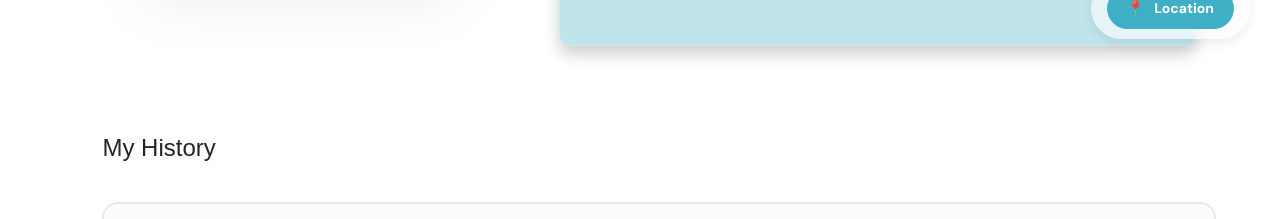
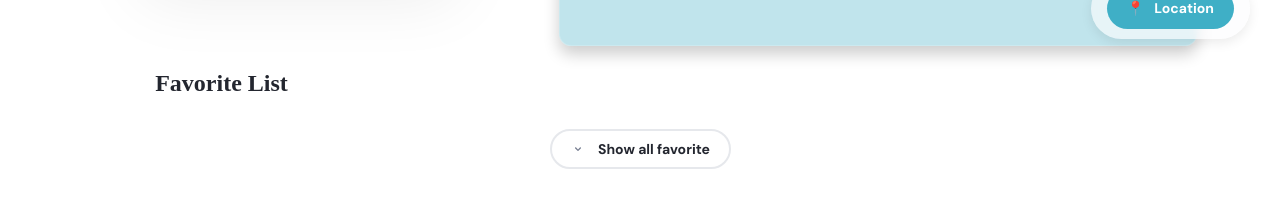
Before and after one commit to AbdalrahmanEmara/3la-Fein, a React (Vite) app: page /profile in a window 1280 px wide. Shown: the part 731-950 px from the top of the page. Built offline with nearby package versions, Linux system fonts and the light colour scheme; sample sign-in values are in the browser's storage.

Commit message:
add favourite list and logic

```diff
--- /dev/null
+++ b/src/Componets/FavList/favoriteList.jsx
@@ -0,0 +1,98 @@
+import DiscoverCards from "../discoverCards/discoverCards";
+import Style from "./favoriteList.module.css";
+import { useState, useEffect } from "react";
+import { motion, AnimatePresence } from "framer-motion";
+import CardDDetailes from "../CardDetails/CardDDetailes";
+
+function FavoriteList(favoriteList) {
+  const listLength = favoriteList?.favoriteList?.length || 0;
+  const [c, setC] = useState(0);
+  const [favoriteBatch, setFavoriteBatch] = useState([]);
+  const [showCard, setShowCard] = useState(false);
+  const [selectedRestaurant, setSelectedRestaurant] = useState(null);
+
+  const Button = () => {
+    if (c === 1) {
+      setC(0);
+    } else {
+      setC(1);
+    }
+  };
+
+  useEffect(() => {
+    if (
+      favoriteList?.favoriteList &&
+      Array.isArray(favoriteList.favoriteList)
+    ) {
+      if (c) {
+        setFavoriteBatch(favoriteList.favoriteList.slice(0, listLength));
+      } else {
+        setFavoriteBatch(favoriteList.favoriteList.slice(0, 5));
+      }
+    } else {
+      setFavoriteBatch([]);
+    }
+  }, [c]);
+
+  return (
+    <div className={Style.favoriteList}>
+      <p
+        style={{ font: '600 24px "Poppins"', color: "#23262F", width: "100%" }}
+      >
+        Favorite List
+      </p>
+
+      {favoriteBatch.map((favoriteList) => (
+        <DiscoverCards
+          name={favoriteList.name}
+          image={favoriteList.image}
+          category={favoriteList.category}
+          rating={favoriteList.rating}
+          visitors={favoriteList.visitors}
+          isOpen={favoriteList.isOpen}
+          openDate={favoriteList.openDate}
+          id={favoriteList.id}
+          onCardClick={() => {
+            setSelectedRestaurant(favoriteList);
+            setShowCard(true);
+          }}
+          key={favoriteList.id}
+        />
+      ))}
+
+      <div className={Style.favoriteButtonContainer}>
+        <div onClick={Button} className={Style.favoriteButton}>
+          <svg
+            className={c ? `${Style.flipArrow}` : ""}
+            xmlns="http://www.w3.org/2000/svg"
+            width="16"
+            height="16"
+            viewBox="0 0 16 16"
+            fill="none"
+          >
+            <path
+              fill-rule="evenodd"
+              clip-rule="evenodd"
+              d="M10.8047 6.5286C10.5444 6.26825 10.1223 6.26825 9.86193 6.5286L8 8.39052L6.13807 6.5286C5.87772 6.26825 5.45561 6.26825 5.19526 6.5286C4.93491 6.78894 4.93491 7.21105 5.19526 7.4714L7.5286 9.80474C7.78894 10.0651 8.21105 10.0651 8.4714 9.80474L10.8047 7.4714C11.0651 7.21105 11.0651 6.78894 10.8047 6.5286Z"
+              fill="#777E91"
+            />
+          </svg>
+
+          <p style={{ margin: "0px" }}>
+            {c ? "Show less" : "Show all favorite"}
+          </p>
+        </div>
+      </div>
+      <AnimatePresence>
+        {showCard && (
+          <CardDDetailes
+            data={selectedRestaurant}
+            onClose={() => setShowCard(false)}
+          />
+        )}
+      </AnimatePresence>
+    </div>
+  );
+}
+
+export default FavoriteList;
--- /dev/null
+++ b/src/Componets/FavList/favoriteList.module.css
@@ -0,0 +1,36 @@
+.favoriteList {
+  width: 77%;
+  height: auto;
+  margin: auto;
+  display: flex;
+  flex-wrap: wrap;
+  gap: 32px;
+}
+
+.favoriteButtonContainer {
+  width: 100%;
+  height: auto;
+  display: flex;
+  flex-wrap: wrap;
+  justify-content: center;
+  align-items: center;
+}
+
+.favoriteButton {
+  width: 181px;
+  height: 40px;
+  display: flex;
+  padding: 12px 16px;
+  justify-content: center;
+  align-items: center;
+  gap: 12px;
+  border-radius: 90px;
+  border: 2px solid var(--Neutrals-6, #e6e8ec);
+  color: #23262f;
+  font: 700 14px "DM Sans";
+  cursor: pointer;
+}
+
+.flipArrow {
+  transform: rotate(180deg);
+}
--- a/src/Componets/Forms/Storage.jsx
+++ b/src/Componets/Forms/Storage.jsx
@@ -25,3 +25,64 @@ export const getCurrentUser = () => {
   const user = localStorage.getItem("currentUser");
   return user ? JSON.parse(user) : null;
 };
+
+export const addFavoriteToCurrentUser = (favoriteItem) => {
+  const currentUser = getCurrentUser();
+  if (!currentUser) {
+    console.warn("No current user set");
+    return;
+  }
+
+  if (!Array.isArray(currentUser.favorites)) {
+    currentUser.favorites = [];
+  }
+
+  const exists = currentUser.favorites.some(
+    (item) => item.name === favoriteItem.name
+  );
+
+  if (!exists) {
+    currentUser.favorites.push(favoriteItem);
+
+    setCurrentUser(currentUser);
+
+    const users = getUsers();
+    const updatedUsers = users.map((user) =>
+      user.id === currentUser.id ? currentUser : user
+    );
+
+    localStorage.setItem("users", JSON.stringify(updatedUsers));
+  }
+};
+
+export const removeFavoriteFromCurrentUser = (favoriteItemName) => {
+  const currentUser = getCurrentUser();
+  if (!currentUser) {
+    console.warn("No current user set");
+    return;
+  }
+
+  if (!Array.isArray(currentUser.favorites)) {
+    currentUser.favorites = [];
+  }
+
+  currentUser.favorites = currentUser.favorites.filter(
+    (item) => item.name !== favoriteItemName
+  );
+
+  setCurrentUser(currentUser);
+
+  const users = getUsers();
+  const updatedUsers = users.map((user) =>
+    user.id === currentUser.id ? currentUser : user
+  );
+
+  localStorage.setItem("users", JSON.stringify(updatedUsers));
+};
+
+export const isFavorite = (favoriteItemName) => {
+  const currentUser = getCurrentUser();
+  if (!currentUser || !Array.isArray(currentUser.favorites)) return false;
+
+  return currentUser.favorites.some((item) => item.name === favoriteItemName);
+};
--- a/src/Componets/Restaurant/Restaurant.jsx
+++ b/src/Componets/Restaurant/Restaurant.jsx
@@ -1,16 +1,40 @@
 import React, { useState } from "react";
 import styles from "./Restaurant.module.css";
+import {
+  addFavoriteToCurrentUser,
+  removeFavoriteFromCurrentUser,
+  isFavorite,
+} from "../Forms/Storage";
+import Categories from "../categoriessec/categories";
 
 export default function Restaurant(props) {
-  const [heartColor, setHeartColor] = useState("#B1B5C4");
+  const [heartColor, setHeartColor] = useState(() =>
+    isFavorite(props.name) ? "#FD7FE9" : "#B1B5C4"
+  );
+  const { image, name, location, rating, visitors, category } = props;
 
-  const changeColor = () => {
-    setHeartColor((prevColor) =>
-      prevColor === "#B1B5C4" ? "#FD7FE9" : "#B1B5C4"
-    );
+  const changeColor = (e) => {
+    e.stopPropagation();
+
+    setHeartColor((prevColor) => {
+      if (prevColor === "#B1B5C4") {
+        // Add to favorites
+        addFavoriteToCurrentUser({
+          name,
+          image,
+          location,
+          rating,
+          visitors,
+          category,
+        });
+        return "#FD7FE9";
+      } else {
+        // Remove from favorites
+        removeFavoriteFromCurrentUser(name);
+        return "#B1B5C4";
+      }
+    });
   };
-
-  const { image, name, location, rating, visitors } = props;
 
   return (
     <div className={`${styles.Restaurant} position-relative`}>
--- a/src/Componets/Restaurant/Restaurant.module.css
+++ b/src/Componets/Restaurant/Restaurant.module.css
@@ -44,6 +44,7 @@ p {
   position: absolute;
   top: 10px;
   right: 10px;
+  z-index: 80;
 }
 
 .bookButton {
--- a/src/Componets/Restaurant/RestaurantPage.jsx
+++ b/src/Componets/Restaurant/RestaurantPage.jsx
@@ -240,11 +240,11 @@ export default function RestaurantPage() {
       <div className="d-flex justify-content-center align-items-center mt-4">
         {visibleCards < restaurants.length ? (
           <button className={Style.ShowMoreButton} onClick={showAll}>
-            Show All Restaurant
+            Show All
           </button>
         ) : (
           <button className={Style.ShowMoreButton} onClick={showLess}>
-            Show Less Restaurant
+            Show Less
           </button>
         )}
       </div>
--- a/src/Componets/discoverWeekly/discoverWeekly.jsx
+++ b/src/Componets/discoverWeekly/discoverWeekly.jsx
@@ -1,82 +1,100 @@
 import DiscoverCards from "../discoverCards/discoverCards";
 import Style from "./discoverWeekly.module.css";
+import CardDDetailes from "../CardDetails/CardDDetailes";
+import { motion, AnimatePresence } from "framer-motion";
+import { useState, useEffect } from "react";
 
 function DiscoverWeekly() {
   const places = [
     {
       name: "Coffe Point",
       image: "/images/coffee_point.jpg",
-      category: "Caf&eacute;",
+      category: { title: "Caf&eacute;" },
       rating: "4.2",
       visitors: "211",
       isOpen: true,
       openDate: "Saturday - Friday",
+      location: "Nearby",
     },
 
     {
       name: "Cinema Galaxy",
       image: "/images/cinema_galaxy.jpg",
-      category: "Cinema",
+      category: { title: "Cinema" },
       rating: "3.9",
       visitors: "403",
       isOpen: true,
       openDate: "Saturday - Friday",
+      location: "Nearby",
     },
     {
       name: "Bremer",
       image: "/images/bremer.jpg",
-      category: "Restaurant",
+      category: { title: "Restaurant" },
       rating: "4.6",
       visitors: "3.6k",
       isOpen: true,
       openDate: "Saturday - Friday",
+      location: "Nearby",
     },
     {
       name: "Stereo",
       image: "/images/stereo.jpg",
-      category: "Restaurant & caf&eacute;",
+      category: { title: "Restaurant & caf&eacute;" },
       rating: "4.3",
       visitors: "1.9k",
       isOpen: true,
       openDate: "Saturday - Friday",
+      location: "Nearby",
     },
     {
       name: "Hustle House",
       image: "/images/hustle_house.jpg",
-      category: "Co-working Space",
+      category: { title: "Co-working Space" },
       rating: "4.2",
       visitors: "42",
       isOpen: true,
       openDate: "Saturday - Friday",
+      location: "Nearby",
     },
     {
       name: "Al Gama'a Plaza Mall",
       image: "/images/elgam3a_mall.jpg",
-      category: "Shopping Mall",
+      category: {
+        title: "Shopping Mall",
+      },
       rating: "4.1",
       visitors: "5k",
       isOpen: false,
       openDate: "Saturday - Friday",
+      location: "Nearby",
     },
     {
       name: "Index",
       image: "/images/index_workspace.jpg",
-      category: "Co-working Space",
+      category: {
+        title: "Co-working Space",
+      },
       rating: "4.7",
       visitors: "176",
       isOpen: true,
       openDate: "Saturday - Friday",
+      location: "Nearby",
     },
     {
       name: "Ace Town",
       image: "/images/ace_town.jpg",
-      category: "Sports Complex",
+      category: { title: "Sports Complex" },
       rating: "4.6",
       visitors: "27",
       isOpen: true,
       openDate: "Saturday - Friday",
+      location: "Nearby",
     },
   ];
+
+  const [showCard, setShowCard] = useState(false);
+  const [selectedRestaurant, setSelectedRestaurant] = useState(null);
 
   return (
     <div className={Style.discoverWeekly}>
@@ -99,8 +117,21 @@ function DiscoverWeekly() {
           isOpen={place.isOpen}
           openDate={place.openDate}
           id={place.id}
+          onCardClick={() => {
+            setSelectedRestaurant(place);
+            setShowCard(true);
+          }}
         />
       ))}
+
+      <AnimatePresence>
+        {showCard && (
+          <CardDDetailes
+            data={selectedRestaurant}
+            onClose={() => setShowCard(false)}
+          />
+        )}
+      </AnimatePresence>
     </div>
   );
 }
--- a/src/Pages/Profile/Profile.jsx
+++ b/src/Pages/Profile/Profile.jsx
@@ -4,17 +4,21 @@ import MainHeroSec from "../../Componets/ProfHeroSec/mainHeroSec";
 import History from "../../Componets/History/History";
 import LocationPickerButton from "../../Componets/Location/LocationPickerButton";
 import { useEffect } from "react";
+import FavoriteList from "../../Componets/FavList/favoriteList";
 
 const Profile = () => {
   useEffect(() => {
     window.scrollTo(0, 0);
   }, []);
 
+  const places = (JSON.parse(localStorage.getItem("currentUser")) || {})
+    .favorites;
   return (
     <div>
       <LocationPickerButton />
       <Nav />
       <MainHeroSec />
+      <FavoriteList favoriteList={places} />
       <History />
       <Footer />
     </div>
```
Also changed, not shown: src/Componets/discoverCards/discoverCards.jsx (+137 -42 lines), src/Componets/discoverCards/discoverCards.module.css (+46 -38 lines).
